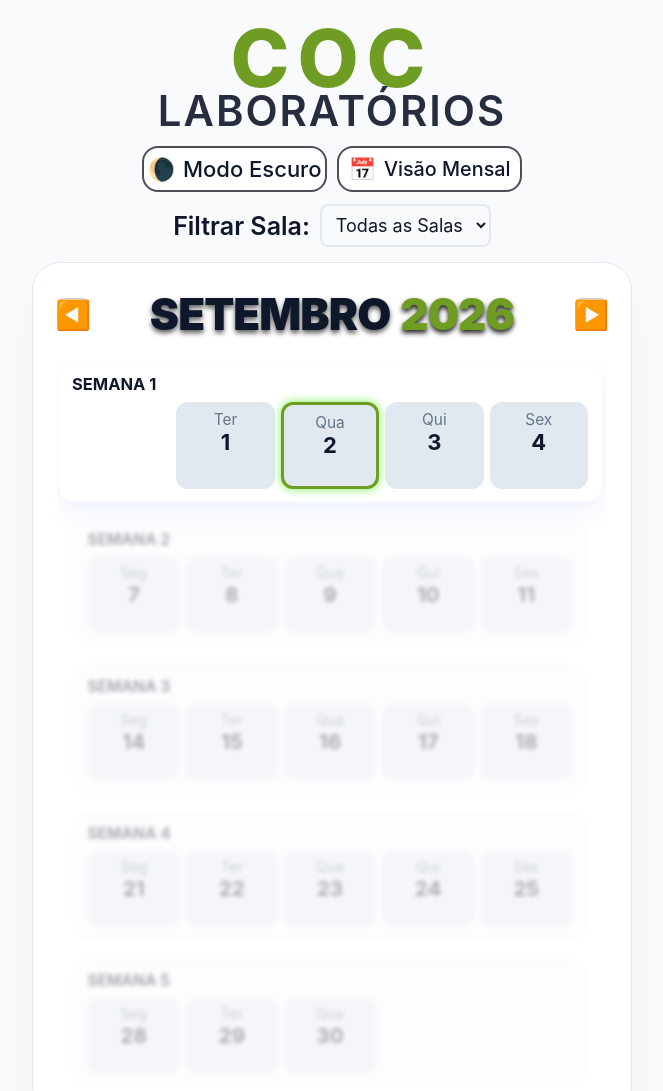
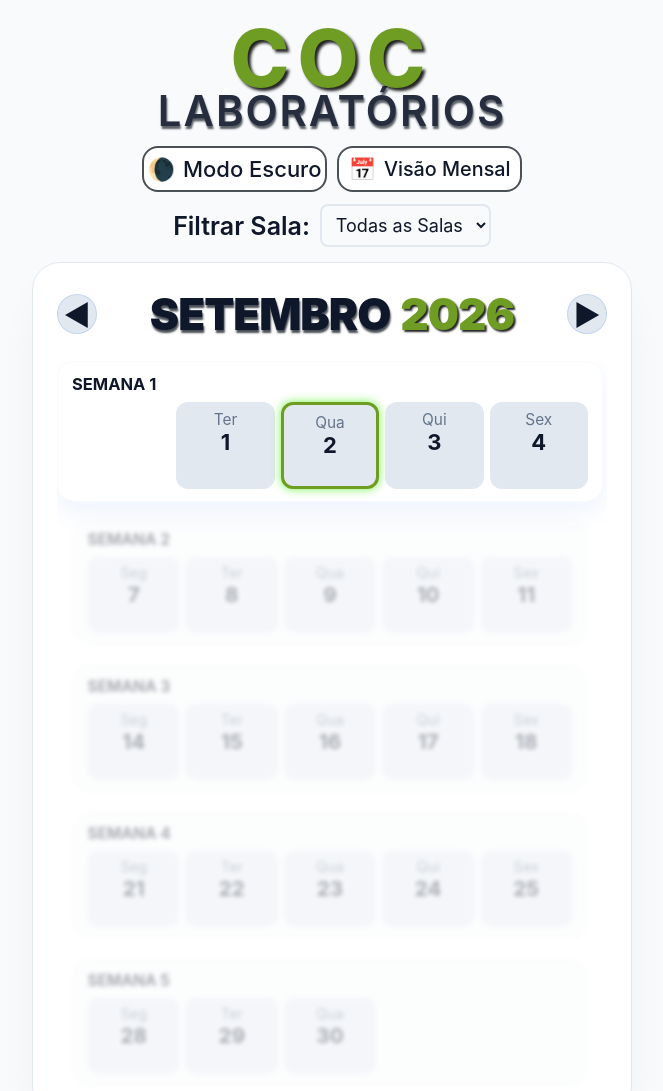
Before and after one commit to cocmorumbi/laboratorios-coc, a website: page public/index.html in a window 1280 px wide. Shown: the top 1091 px of the page, without its empty margins (308-971 px from the left). Drawn offline with Linux system fonts and the light colour scheme; no server answers.

Commit message:
Detalhes esteticos ajustados

```diff
--- a/public/index.html
+++ b/public/index.html
@@ -3,7 +3,7 @@
 <head>
   <meta charset="UTF-8">
   <meta name="viewport" content="width=device-width, initial-scale=1.0">
-  <title>Agenda Light - Precision Booking</title>
+  <title>Agenda de Laboratórios</title>
   <link rel="stylesheet" href="style.css">
 </head>
 <body>
@@ -44,12 +44,12 @@
     <div class="month-page" id="page">
 
       <div class="month-navigation">
-        <div class="nav-arrow" onclick="changeMonth(-1)">◀️</div>
+        <div class="nav-arrow" onclick="changeMonth(-1)">◀</div>
         <div class="month-header-large">
           <span class="month-name" id="monthLabel">JANEIRO</span>
           <span class="year-number" id="yearLabel">2026</span>
         </div>
-        <div class="nav-arrow" onclick="changeMonth(1)">▶️</div>
+        <div class="nav-arrow" onclick="changeMonth(1)">▶</div>
       </div>
 
       <div class="weeks-stack" id="weeksStack"></div>
--- a/public/style.css
+++ b/public/style.css
@@ -6,6 +6,7 @@
   --text: #0f172a;
   --text-muted: #64748b;
   --border: #e2e8f0;
+  --title-shadow: #232324;
   --btn-hover: #4b5057;
   --holiday: #fee2e2;
   --holiday-text: #dc2626;
@@ -58,6 +59,7 @@
   font-weight: 800;
   letter-spacing: 8px;
   color: var(--accent);
+  text-shadow: 3px 3px 3px var(--title-shadow);
 }
 
 .main-page-subtitle {
@@ -67,6 +69,7 @@
   color: var(--text, inherit);
   opacity: 0.9;
   margin-bottom: 1px;
+  text-shadow: 1px 3px 2px var(--btn-hover);
 }
 
 .calendar-container {
@@ -123,7 +126,7 @@
   font-weight: 900; /* Texto mais encorpado */
   letter-spacing: -1px;
   text-transform: uppercase;
-  text-shadow: 0 3px 5px #5b5c5b;
+  text-shadow: 1px 3px 2px var(--btn-hover);
 }
 
 .month-header-large .year-number {
@@ -132,16 +135,16 @@
   font-size: 2rem; /* Aumentado para dar mais destaque */
   font-weight: 900; /* Texto mais encorpado */
   letter-spacing: -1px;
-  text-shadow: 0 3px 5px #1e1f1e;
+  text-shadow: 2px 2px 2px var(--title-shadow);
 }
 
 .nav-arrow {
   background: var(--border);
   color: var(--text);
   border: 1px solid rgba(37, 99, 235, 0.15);
-  width: 32px;
-  height: 32px;
-  border-radius: 7px;
+  width: 40px;
+  height: 40px;
+  border-radius: 50%;
   display: flex;
   align-items: center;
   justify-content: center;
@@ -479,6 +482,7 @@
   --accent: #6f9c22;
   --accent-light: #808488;
   --border: #475569;
+  --title-shadow: #b8fa83;
   --input-bg: #334155;
   --btn-bg: #334155;
   --btn-hover: #8f9296;
```
